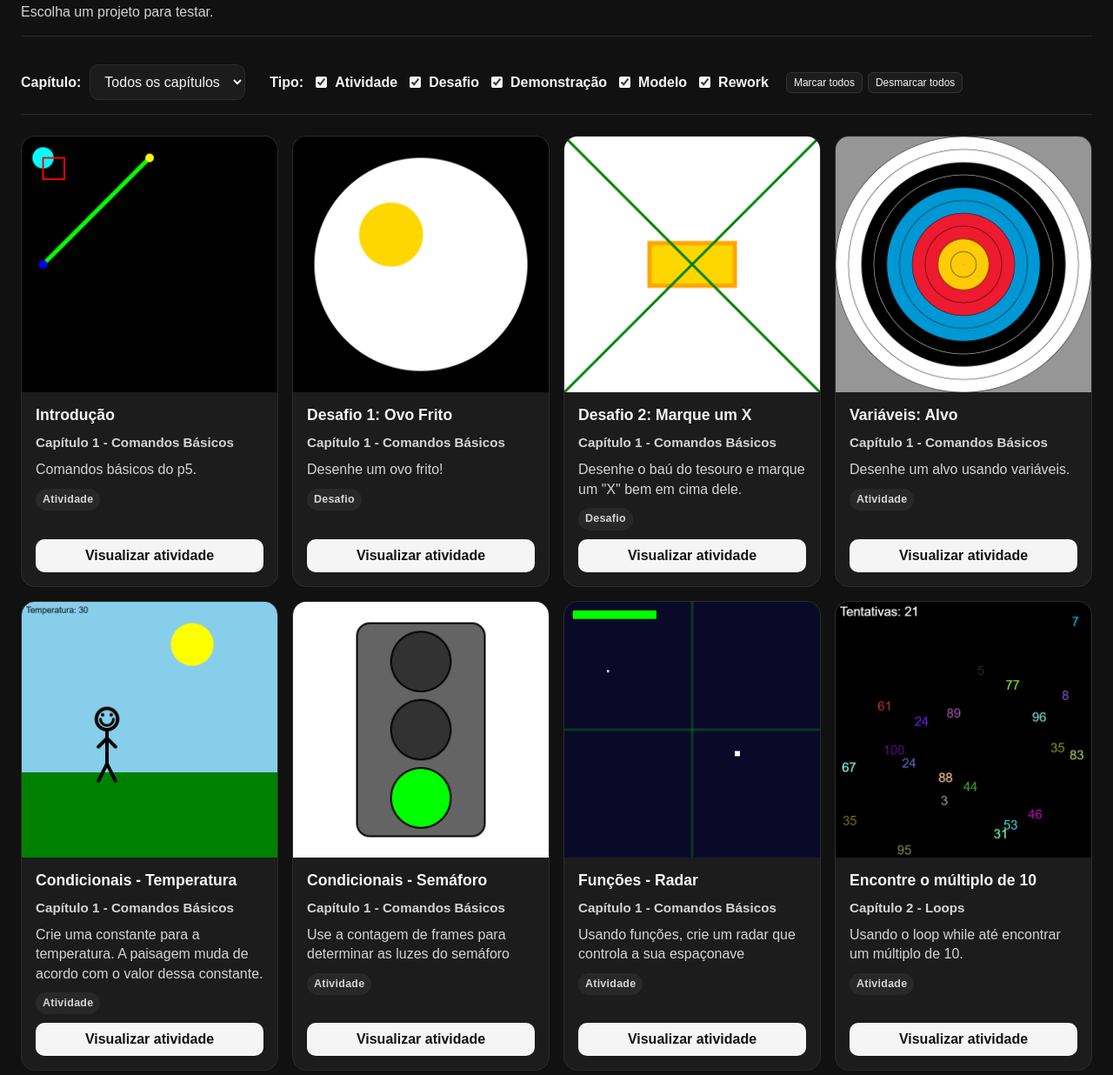
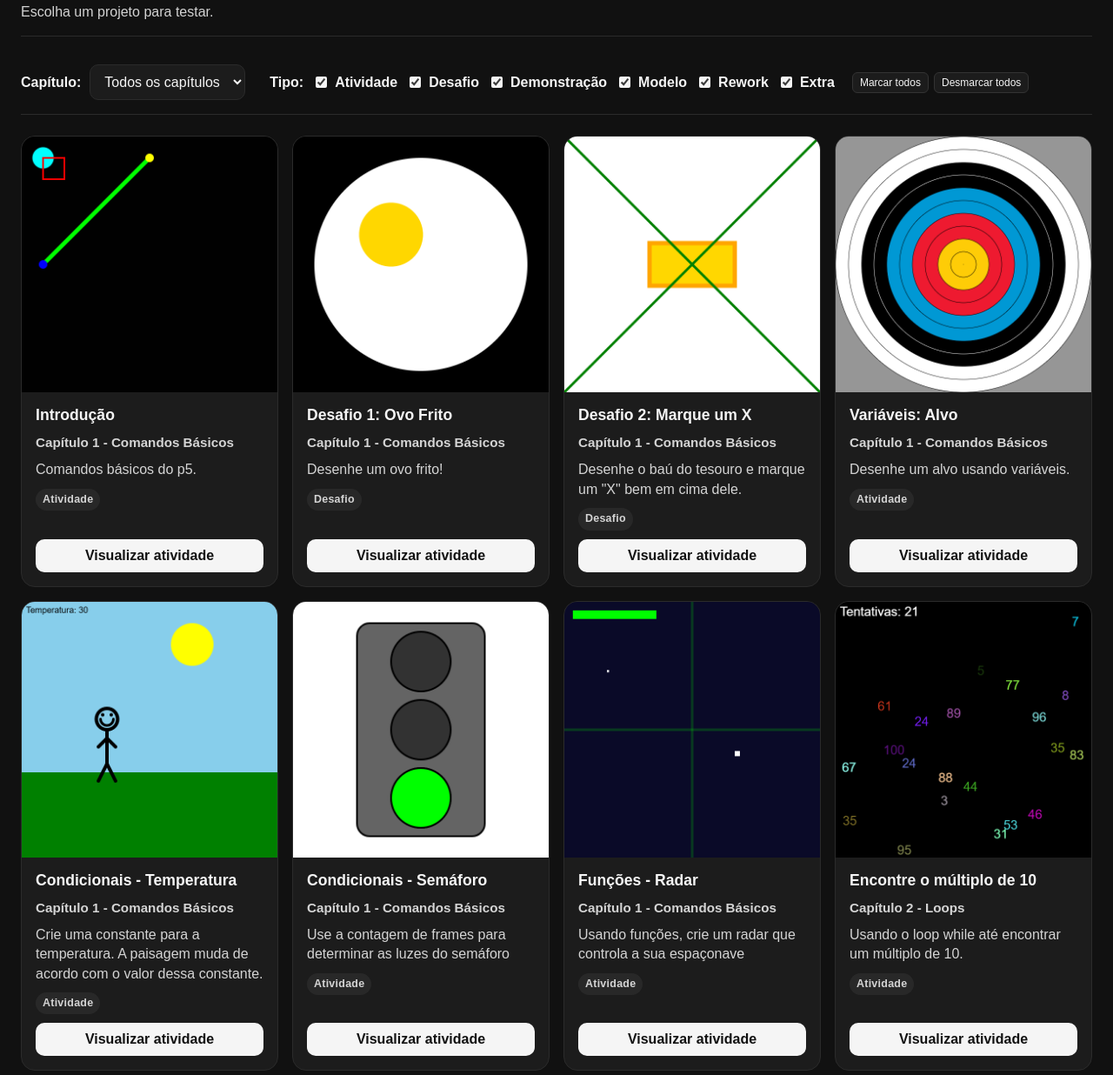
Before and after one commit to kbrilhante/modulop5js, a plain HTML site: page index.html in a window 1280 px wide. Shown: the part 64-1300 px from the top of the page at 87% size. Drawn offline with Linux system fonts and the light colour scheme.

Commit message:
modified:   app.js 	modified:   index.html 	modified:   projects.json 	new file:   thumbs/fonts.png 	new file:   thumbs/maze.png

```diff
--- a/app.js
+++ b/app.js
@@ -157,6 +157,8 @@ function buildTypeLabel(type) {
       return "Rework";
     case "template":
       return "Modelo";
+    case "extra":
+      return "Extra";
     default:
       return "Tipo desconhecido";
   }
--- a/index.html
+++ b/index.html
@@ -69,6 +69,16 @@
               <span>Rework</span>
             </label>
 
+            <label class="checkbox-option">
+              <input
+                type="checkbox"
+                name="type-filter"
+                value="extra"
+                checked
+              />
+              <span>Extra</span>
+            </label>
+
             <div class="filter-actions">
               <button id="check-all-types">Marcar todos</button>
               <button id="uncheck-all-types">Desmarcar todos</button>
--- a/projects.json
+++ b/projects.json
@@ -894,6 +894,16 @@
     "title": "",
     "description": "",
     "thumbnail": "",
+    "viewUrl": "https://editor.p5js.org/ProfeKah/full/Sc5rPlow2",
+    "type": "activity",
+    "topic": "Colisão de Área",
+    "chapter": 13
+  },
+  {
+    "id": "cap13-x",
+    "title": "",
+    "description": "",
+    "thumbnail": "",
     "viewUrl": "",
     "type": "activity",
     "topic": "Colisão de Área",
@@ -938,5 +948,25 @@
     "type": "",
     "topic": "",
     "chapter": 0
+  },
+  {
+    "id": "fonts",
+    "title": "Fonts List",
+    "description": "Lista as fontes padrão do sistema",
+    "thumbnail": "./thumbs/fonts.png",
+    "viewUrl": "https://editor.p5js.org/ProfeKah/full/WWsKeQCn-",
+    "type": "extra",
+    "topic": "Material de Apoio",
+    "chapter": 0
+  },
+  {
+    "id": "maze",
+    "title": "Maze Generator",
+    "description": "Gera um labirinto automaticamente usando DFS",
+    "thumbnail": "./thumbs/maze.png",
+    "viewUrl": "https://editor.p5js.org/ProfeKah/full/Z8ruAkCfd",
+    "type": "extra",
+    "topic": "Material de Apoio",
+    "chapter": 0
   }
 ]
```
Also changed, not shown: thumbs/fonts.png (added), thumbs/maze.png (added).
